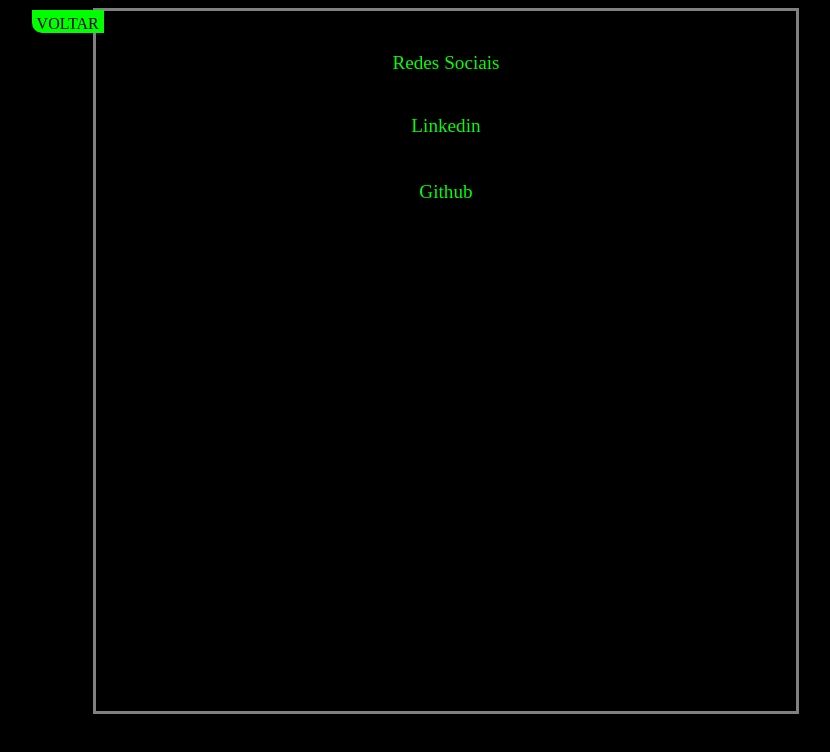
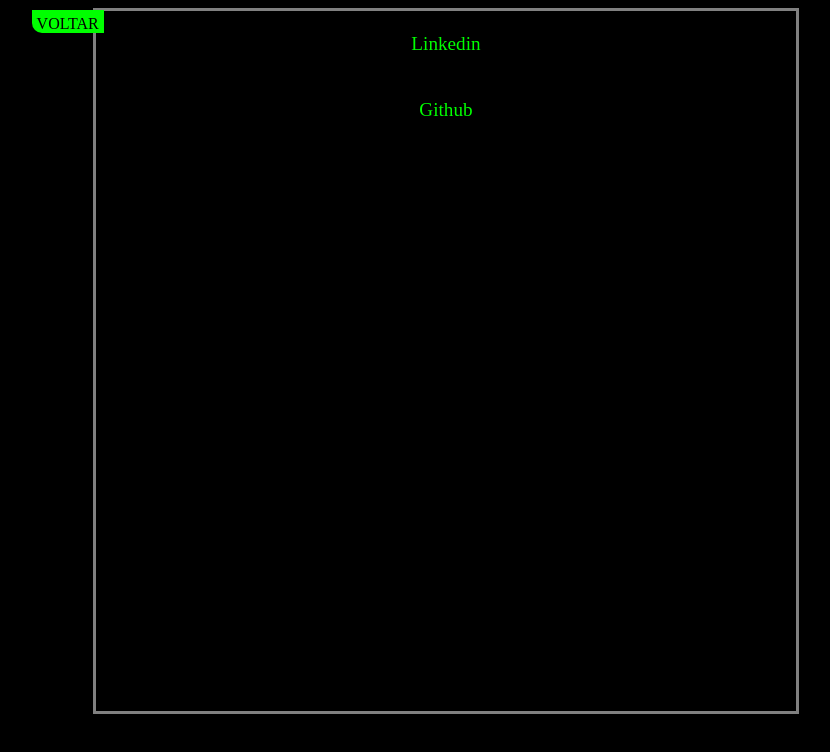
Before and after one commit to juarezhenriquelisboa/juarezhenriquelisboa.github.io, a plain HTML site: page view/social.html in a window 1280 px wide. Shown: the whole page, without its empty margins (194-1024 px from the left). Drawn offline with Linux system fonts and the light colour scheme; a web font is replaced by a local one.

Commit message:
Update social.html

```diff
--- a/view/social.html
+++ b/view/social.html
@@ -8,7 +8,6 @@
 	<nav><a href="../index.html"> VOLTAR </a></nav>
 	<article>
 		<aside>
-		<h1>Redes Sociais</h1>
 		<a target="_blank" href="https://linkedin.com/in/juarezhenriquelisboa"> Linkedin </a>
 		<br>
 		<a target="_blank" href="https://github.com/juarezhenriquelisboa/"> Github </a>
```
